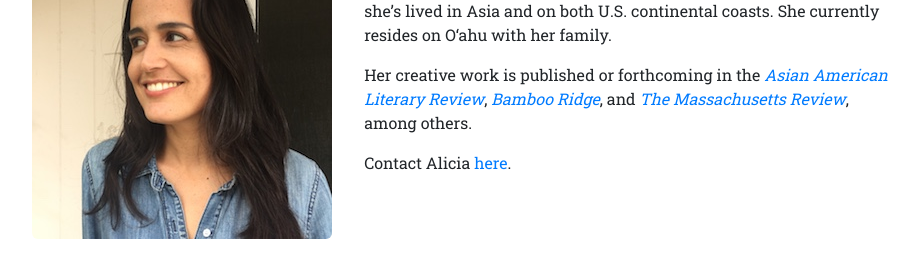
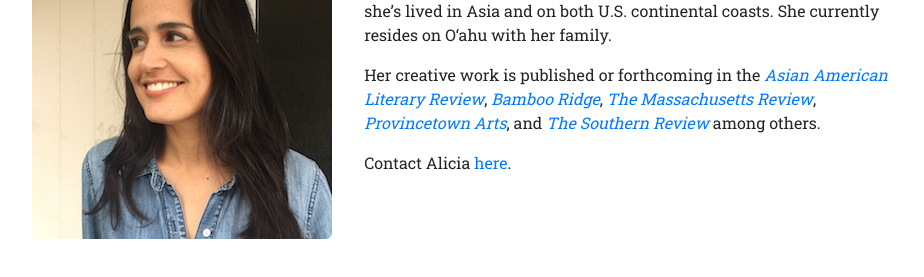
Before and after one commit to sfirstm/alicia-upano, a plain HTML site: page index.html in a window 1280 px wide. Shown: the part 229-506 px from the top of the page, without its empty margins (172-1096 px from the left). Drawn offline with nearby package versions, Linux system fonts and the light colour scheme.

Commit message:
added publication credits

```diff
--- a/index.html
+++ b/index.html
@@ -41,7 +41,7 @@
               Alicia Upano is the recipient of the <a href="https://jamesjonesliterarysociety.org/2018/09/13/2018-first-novel-fellowship-awardees/">2018 James Jones First Novel Fellowship</a> and the fiction winner of the <a href="https://www.pw.org/about-us/hawai_i_writers_kimo_armitage_and_alicia_upano_win_maureen_egen_writers_exchange_award">2016 <em>Poets & Writers</em> Maureen Egen Writers Exchange Award Hawai‘i</a>. Born and raised in Hawai‘i, she’s lived in Asia and on both U.S. continental coasts. She currently resides on O‘ahu with her family.
             </p>
             <p>
-              Her creative work is published or forthcoming in the <em><a href="https://aalr.binghamton.edu/special-issue-on-mixed-race/">Asian American Literary Review</a></em>, <em><a href="https://www.bambooridge.com/storeitem.aspx?pid=133">Bamboo Ridge</a></em>, and <em><a href="http://www.massreview.org/">The Massachusetts Review</a></em>, among others. <!-- She blogs at the virtual home of <em><a href="https://www.fatulu.com/">Fat Ulu</a></em>, a non-profit that brings literature into the communities of Hawai‘i. -->
+              Her creative work is published or forthcoming in the <em><a href="https://aalr.binghamton.edu/special-issue-on-mixed-race/">Asian American Literary Review</a></em>, <em><a href="https://www.bambooridge.com/storeitem.aspx?pid=133">Bamboo Ridge</a></em>, <em><a href="http://www.massreview.org/">The Massachusetts Review</a></em>, <em><a href="https://provincetownarts.org/home/">Provincetown Arts</a></em>, and <em><a href="https://thesouthernreview.org/">The Southern Review<a></em> among others. <!-- She blogs at the virtual home of <em><a href="https://www.fatulu.com/">Fat Ulu</a></em>, a non-profit that brings literature into the communities of Hawai‘i. -->
             </p>
             <p>
               Contact Alicia <a href="mailto:contact@aliciaupano.com">here</a>.
```
